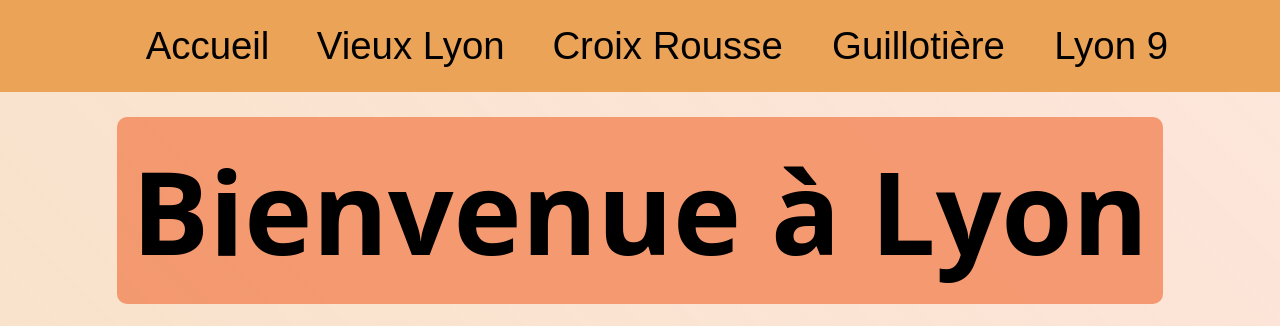
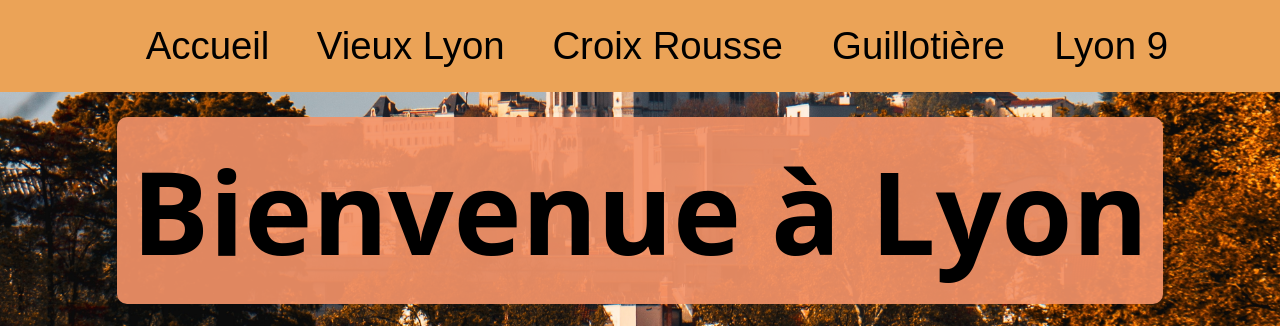
Before and after one commit to Supzero-0/Projet-1-Lyon, a PHP site: page / in a window 1280 px wide. Shown: the top 326 px of the page. Run offline with PHP 8.4, Linux system fonts and the light colour scheme.

Commit message:
background

```diff
--- a/guillotiere.php
+++ b/guillotiere.php
@@ -18,9 +18,9 @@
         <img src="Images\Images Guillotière\Guillotière embleme.jpg" alt="Esplanade Guillotière">
     </header>
 
-        <div id="scroll_to_top">
-            <a href="#top"><img src="Images/arrow-top-3-svgrepo-com.svg" alt=" Retour en haut" /></a>
-        </div>
+    <div id="scroll_to_top">
+        <a href="#top"><img src="Images/arrow-top-3-svgrepo-com.svg" alt=" Retour en haut" /></a>
+    </div>
 
     <article>
         <h2>Un brin d'histoire</h2>
--- a/index.css
+++ b/index.css
@@ -96,11 +96,22 @@ ul {}
 
 }
 
+body,
+html {
+    height: 100%;
+}
+
 body {
-    background: rgba(245, 129, 76, 0.2);
-    background: linear-gradient(225deg, rgba(245, 129, 76, 0.2) 0%, rgba(235, 163, 87, 0.31) 80%);
-    background: -webkit-linear-gradient(225deg, rgba(245, 129, 76, 0.2) 0%, rgba(235, 163, 87, 0.31) 80%);
-    background: -moz-linear-gradient(225deg, rgba(245, 129, 76, 0.2) 0%, rgba(235, 163, 87, 0.31) 80%);
+    /* The image used */
+    background-image: url("Images/nathan-j-Uzvx4QuA_FY-unsplash.jpg");
+
+    /* Full height */
+    height: 100%;
+
+    /* Center and scale the image nicely */
+    background-position: center;
+    background-repeat: no-repeat;
+    background-size: cover;
 }
 
 h1 {
@@ -161,3 +172,15 @@ footer ul img {
 footer ul p {
     background-color: grey;
 }
+
+footer {
+
+    position: absolute;
+
+    bottom: 10;
+
+    width: 100%;
+
+    padding-top: 150px;
+
+}
--- a/index.php
+++ b/index.php
@@ -28,8 +28,9 @@
 
 
     </main>
+    <?php include("_footer.php"); ?>
 
-    <?php include("_footer.php"); ?>
 </body>
 
+
 </html>
--- a/style.css
+++ b/style.css
@@ -164,7 +164,7 @@ footer ul p {
 }
 
 #scroll_to_top img {
-    width: 25px;
+    width: 50px;
 }
 
 body {
```
Also changed, not shown: Images/nathan-j-Uzvx4QuA_FY-unsplash.jpg (added), 2 other files.
